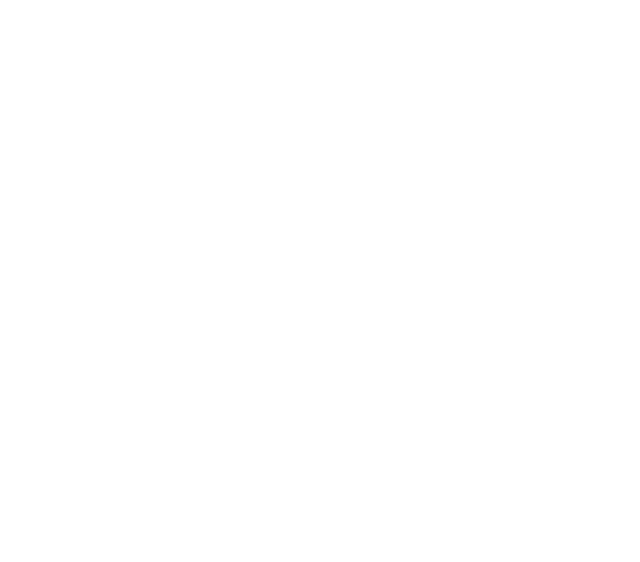
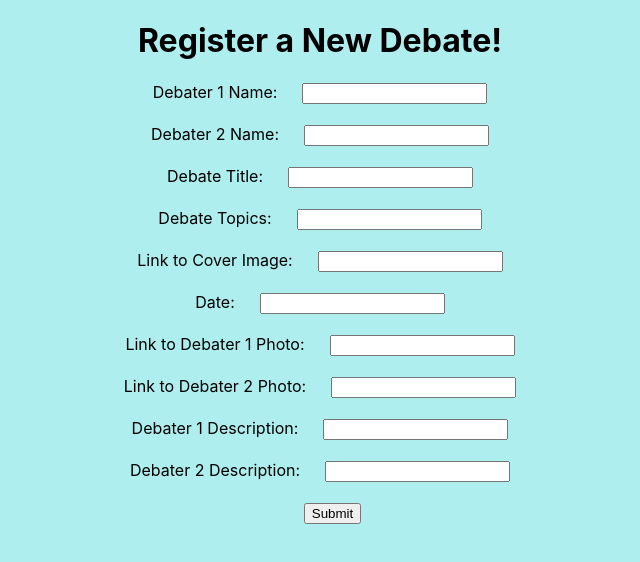
Before and after one commit to gracew99/debate-app-frontend, a React (Create React App) app: page /newDebate in a window 1280 px wide. Shown: the top 562 px of the page, without its empty margins (320-960 px from the left). Built offline with nearby package versions, Linux system fonts and the light colour scheme.

Commit message:
add register debate feature and automate detail retrieval from db

```diff
--- a/src/App.css
+++ b/src/App.css
@@ -1,9 +1,18 @@
 body {
   text-align: center;
+  background-color: paleturquoise;
 }
+
 img {
   width: 25%;
   height: 25%;
+}
+
+.homeImg {
+  display: block;
+  margin: auto;
+  width: 50%;
+  height: 50%;
 }
 
 .debatecard {
@@ -51,3 +60,7 @@
   text-align: left;
   margin-left: 5%;
 }
+
+input {
+  margin-left: 25px;
+}
--- a/src/App.js
+++ b/src/App.js
@@ -2,66 +2,30 @@
 import DebateCardList from './components/DebateCardList';
 import DebateTopicList from './components/DebateTopicList';
 import DebateDetails from './components/DebateDetails';
+import DebateCreation from './components/DebateCreation';
+import DebateRegister from './components/DebateRegister';
+
 import React, { useEffect, useState } from "react";
 import { Route, Switch } from 'react-router-dom';
 import Home from './components/Home';
 
-let debate1 = {
-  person1: "Jim Connors",
-  person2: "Stacey McCann",
-  topic: "Economic Policy",
-  imageUrl: "https://th.bing.com/th/id/OIP.wDPes30CTv6un0dbQ35vRwHaHa?pid=Api&rs=1",
-  date: "1/17/2021",
-  color: "aliceblue",
-  person1img: "https://blakerobinsonphotography.files.wordpress.com/2010/11/capture0063.jpg",
-  person2img: "https://images.squarespace-cdn.com/content/v1/50c95646e4b015d1d5e94d59/1574518630013-LVL1R0KDWHG11MTHX2S2/ke17ZwdGBToddI8pDm48kFcjIIX1FKcdO91v_2sr_2x7gQa3H78H3Y0txjaiv_0fDoOvxcdMmMKkDsyUqMSsMWxHk725yiiHCCLfrh8O1z5QPOohDIaIeljMHgDF5CVlOqpeNLcJ80NK65_fV7S1USW_WVzW7aVXo2Ry4s1rbuMMhsaMdDaYTr6tab37c5BbKULy2O2411SvyKR8oCtcyw/IMA+Select++-+%7C+Anthem+Photography+%7C+wwww.anthem-photo.com+%7C+001.jpg",
-  person1description: "quisque egestas diam in arcu cursus euismod quis viverra nibh cras pulvinar mattis nunc sed blandit libero volutpat sed cras ornare arcu dui vivamus arcu felis bibendum ut tristique et egestas quis ipsum suspendisse ultrices gravida dictum fusce ut placerat orci nulla pellentesque dignissim enim sit amet venenatis urna cursus",
-  person2description: "cras adipiscing enim eu turpis egestas pretium aenean pharetra magna ac placerat vestibulum lectus mauris ultrices eros in cursus turpis massa tincidunt dui ut ornare lectus sit amet est placerat in egestas erat imperdiet sed euismod nisi porta lorem mollis aliquam ut porttitor leo a diam sollicitudin tempor id eu"
-}
-let debate2 = {
-  person1: "Hanson Wagner",
-  person2: "Natalie Hanson",
-  topic: "COVID Reopening Policy",
-  imageUrl: "https://samaritanhealth.com/wp-content/uploads/2020/03/Coronavirus-1-1024x1024.jpg",
-  date: "1/17/2021",
-  color: "antiquewhite",
-  person1img:"https://th.bing.com/th/id/OIP.j_HoYgo3pnM7BI-1eqnQLAHaJS?pid=Api&rs=1",
-  person2img: "https://th.bing.com/th/id/OIP.xSI1LuR4vV15f8ryeZjXMQHaLH?pid=Api&rs=1",
-  person1description: "pharetra massa massa ultricies mi quis hendrerit dolor magna eget est lorem ipsum dolor sit amet consectetur adipiscing elit pellentesque habitant morbi tristique senectus et netus et malesuada fames ac turpis egestas integer eget aliquet nibh praesent tristique magna sit amet purus gravida quis blandit turpis cursus in hac habitasse",
-  person2description: "magnis dis parturient montes nascetur ridiculus mus mauris vitae ultricies leo integer malesuada nunc vel risus commodo viverra maecenas accumsan lacus vel facilisis volutpat est velit egestas dui id ornare arcu odio ut sem nulla pharetra diam sit amet nisl suscipit adipiscing bibendum est ultricies integer quis auctor elit sed",
 
-}
-
-let debate3 = {
-  person1: "Bruce Deleon",
-  person2: "Glenn Moon",
-  topic: "STEM Education",
-  imageUrl: "https://th.bing.com/th/id/OIP.BIVf0UNM4A8uG6FqCSyYkAHaFu?pid=Api&rs=1",
-  date: "1/17/2021",
-  color:"beige",
-  person1img:"https://th.bing.com/th/id/OIP.-PDJSUVJACoCMS26RFTFbAHaJ4?w=182&h=243&c=7&o=5&pid=1.7",
-  person2img: "https://www.eikonphoto.com/wp-content/uploads/2017/03/male-headshot-tie-color-e1515795186596.jpg",
-  person1description: "pellentesque habitant morbi tristique senectus et netus et malesuada fames ac turpis egestas sed tempus urna et pharetra pharetra massa massa ultricies mi quis hendrerit dolor magna eget est lorem ipsum dolor sit amet consectetur adipiscing elit pellentesque habitant morbi tristique senectus et netus et malesuada fames ac turpis egestas",
-  person2description: "eu non diam phasellus vestibulum lorem sed risus ultricies tristique nulla aliquet enim tortor at auctor urna nunc id cursus metus aliquam eleifend mi in nulla posuere sollicitudin aliquam ultrices sagittis orci a scelerisque purus semper eget duis at tellus at urna condimentum mattis pellentesque id nibh tortor id aliquet",
-
-}
-let debates = [debate1, debate2, debate3]
-let topics = ["Healthcare", "Ethics of AI", "Moral Philosophy"]
+// let topics = ["Healthcare", "Ethics of AI", "Moral Philosophy"]
 let colors = ["AliceBlue", 'CornSilk', 'HoneyDew']
-let detailcolors = ["PapayaWhip", 'MistyRose', 'Thistle']
+// let detailcolors = ["PapayaWhip", 'MistyRose', 'Thistle']
 
 
 function App() {
-  let i = 0;
-
 
   return (
     <div className="App">
     <Switch>
       <Route path='/' component={Home} exact/>
-      <Route path='/topics' component={() => <DebateTopicList topics={topics} colors={colors}/>} exact />
+      <Route path='/topics' component={() => <DebateTopicList colors={colors}/>} exact />
       <Route path='/topics/:id' component={() =><DebateCardList/>} exact />
-      <Route path='/topics/:topicid/details' component={() =><DebateDetails/>} />
+      <Route path='/topics/:topicid/:title/details' component={() =><DebateDetails/>}  exact/>
+      <Route path='/topics/:topicid/:title/register' component={() =><DebateRegister/>} exact />
+      <Route path='/newDebate' component={() =><DebateCreation/>} />
 
     </Switch>
     {/*
--- a/src/components/DebateCard.jsx
+++ b/src/components/DebateCard.jsx
@@ -6,14 +6,14 @@
     let {id} = useParams();
 
     async function getDetails() {
-        history.push(id+'/details');
+        history.push(id+'/'+props.title+'/details');
     }
 
 
     return (
         <div class="debatecard" style={{backgroundColor:props.color}}>
             <h2>{props.person1 + " vs. " + props.person2}</h2>
-            <h2>{props.topic}</h2>
+            <h2>{props.title}</h2>
             <img src={props.imgurl} alt="debate"></img>
             <p> {props.date}</p>
             <div onClick={getDetails}>View details</div>
--- /dev/null
+++ b/src/components/DebateCreation.jsx
@@ -0,0 +1,77 @@
+import React, { useState } from 'react'
+import axios from '../axios'
+
+function DebateCreation() {
+
+    const [name1, setName1]= useState("");
+    const [name2, setName2]= useState("");
+    const [title, setTitle]= useState("");
+    const [topics, setTopics]= useState([])
+    const [imgUrl, setImgUrl]= useState("");
+    const [date, setDate]= useState("");
+    const [image1, setImage1]= useState("");
+    const [image2, setImage2]= useState("");
+    const [descrip1, setDescrip1]= useState("");
+    const [descrip2, setDescrip2]= useState("");
+
+    async function handleSubmit() {
+        const params = {
+            person1: name1,
+            person2: name2,
+            title: title,
+            topics: topics,
+            imageUrl: imgUrl,
+            date: date,
+            // color: ,
+            person1img: image1,
+            person2img: image2,
+            person1description: descrip1,
+            person2description: descrip2,
+        }
+        const response = await axios.post('/v2/posts', params);
+        console.log(response.data);
+        setTopics(response.data);
+        return response;
+    }
+
+    return (
+        <div>
+            <h1> Register a New Debate!</h1>
+            <form onSubmit={handleSubmit}>
+                <label>
+                Debater 1 Name:
+                <input type="text" value={name1}  onChange={(e) => setName1(e.target.value)} />    <br/> <br/>     </label>
+                <label>
+                Debater 2 Name:
+                <input type="text" value={name2} onChange={(e) => setName2(e.target.value)} />    <br/>  <br/>      </label>
+                <label>
+                Debate Title:
+                <input type="text" value={title} onChange={(e) => setTitle(e.target.value)} />     <br/>  <br/>     </label>
+                <label>
+                Debate Topics:
+                <input type="text" value={topics} onChange={(e) => setTopics(e.target.value)} />    <br/>  <br/>      </label>
+                <label>
+                Link to Cover Image:
+                <input type="text" value={imgUrl} onChange={(e) => setImgUrl(e.target.value)} />    <br/>  <br/>      </label>
+                <label>
+                Date:
+                <input type="text" value={date} onChange={(e) => setDate(e.target.value)} />    <br/>  <br/>      </label>
+                <label>
+                Link to Debater 1 Photo:
+                <input type="text" value={image1} onChange={(e) => setImage1(e.target.value)} />      <br/> <br/>     </label>
+                <label>
+                Link to Debater 2 Photo:
+                <input type="text" value={image2} onChange={(e) => setImage2(e.target.value)} />     <br/> <br/>      </label>
+                <label>
+                Debater 1 Description:
+                <input type="text" value={descrip1} onChange={(e) => setDescrip1(e.target.value)} />    <br/> <br/>       </label>
+                <label>
+                Debater 2 Description:
+                <input type="text" value={descrip2} onChange={(e) => setDescrip2(e.target.value)} />     <br/>  <br/>     </label>
+                <input type="submit" value="Submit" />
+            </form>
+        </div>
+    )
+}
+
+export default DebateCreation
--- /dev/null
+++ b/src/components/DebateRegister.jsx
@@ -0,0 +1,11 @@
+import React from 'react'
+
+function DebateRegister() {
+    return (
+        <div>
+            <h1> This page will be built by the amazing Grace Wei! </h1>
+        </div>
+    )
+}
+
+export default DebateRegister
--- a/src/components/DebateTopicList.jsx
+++ b/src/components/DebateTopicList.jsx
@@ -1,12 +1,26 @@
-import React from 'react'
+import React, { useState, useEffect } from 'react'
 import DebateTopic from './DebateTopic'
+import axios from '../axios'
 
 function DebateTopicList(props) {
     let i = 0;
+    const [topics, setTopics] = useState([]);
+
+    useEffect(() => {
+        async function getDebates() {
+            const response = await axios.get('/v2/topics');
+            console.log(response.data);
+            setTopics(response.data);
+            return response;
+        }
+        getDebates();
+    }, [])
+
 
     return (
         <div>
-            {props.topics.map((topic) => {
+            <h2> Here are the upcoming debate topics. Select a tile to view specific debates.</h2>
+            {topics.map((topic) => {
                     return <DebateTopic topic={topic} color={props.colors[i++]} />
                 }
             )}
--- a/src/components/Home.jsx
+++ b/src/components/Home.jsx
@@ -5,10 +5,12 @@
     const [posts, setPosts] = useState([]);
 
     return (
-        <div>
+        <div className="homePage">
             <h1> Welcome to the Bowl!</h1>
             <h2> Let the debates begin!</h2>
-            <a href="topics">View Upcoming Debates</a>
+            <img className="homeImg" src="https://images.squarespace-cdn.com/content/v1/56a01a0542f552cfd29641ab/1534229138115-VGNPB3H7UXEJ1H9AD8GJ/ke17ZwdGBToddI8pDm48kLkXF2pIyv_F2eUT9F60jBl7gQa3H78H3Y0txjaiv_0fDoOvxcdMmMKkDsyUqMSsMWxHk725yiiHCCLfrh8O1z4YTzHvnKhyp6Da-NYroOW3ZGjoBKy3azqku80C789l0iyqMbMesKd95J-X4EagrgU9L3Sa3U8cogeb0tjXbfawd0urKshkc5MgdBeJmALQKw/image-asset.jpeg?format=1000w" alt="fishbowl"></img> <br/><br/>
+            <a href="topics">View Upcoming Debates</a> <br/><br/>
+            <a href="newDebate">Register New Debate</a>
         </div>
     )
 }
```
Also changed, not shown: src/components/DebateCardList.jsx (+6 -2 lines), src/components/DebateDetails.jsx (+8 -4 lines), 1 other file (tests, documents, lock files or other folders).
